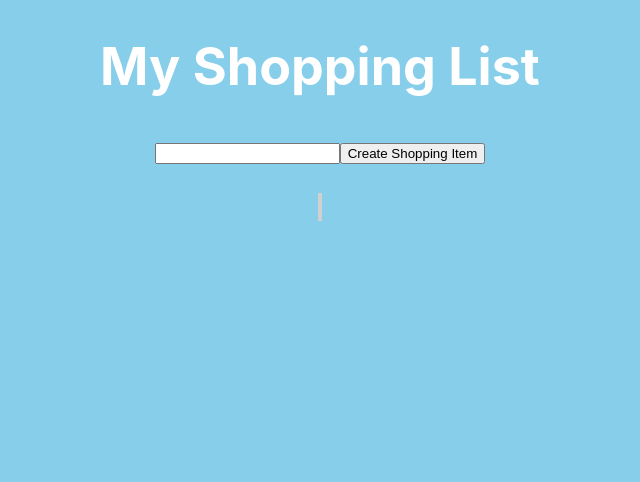
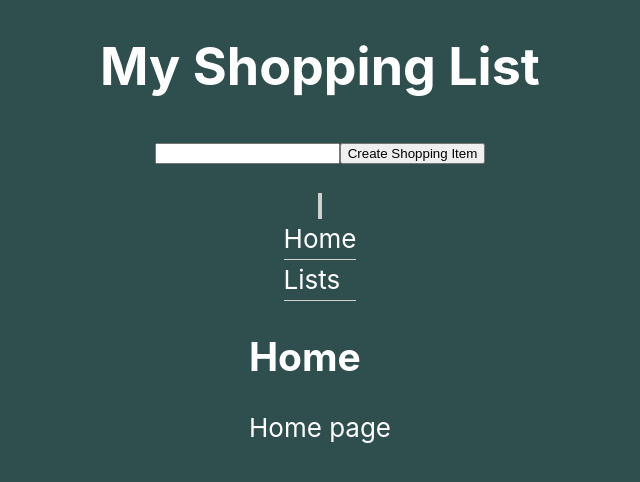
Before and after one commit to Matthiasexe/extend-test-Matt, a React (Create React App) app: page / in a window 1280 px wide. Shown: the top 482 px of the page, without its empty margins (320-960 px from the left). Built offline with nearby package versions, Linux system fonts and the light colour scheme.

Commit message:
Saving changes before i mess up

```diff
--- a/package.json
+++ b/package.json
@@ -3,12 +3,15 @@
   "version": "0.1.0",
   "private": true,
   "dependencies": {
+    "-": "^0.0.1",
     "@testing-library/jest-dom": "^5.14.1",
     "@testing-library/react": "^11.2.7",
     "@testing-library/user-event": "^12.8.3",
     "react": "^17.0.2",
     "react-dom": "^17.0.2",
+    "react-router-dom": "^5.2.0",
     "react-scripts": "4.0.3",
+    "save": "^2.4.0",
     "web-vitals": "^1.1.2"
   },
   "scripts": {
--- a/src/App.css
+++ b/src/App.css
@@ -15,7 +15,7 @@
 }
 
 .App-header { /* if class name is "App-Header" this will change how it looks*/
-  background-color:#87CEEB;
+  background-color:#2F4F4F;
   min-height: 100vh;
   display: flex;
   flex-direction: column;
@@ -37,6 +37,30 @@
   cursor: pointer;
 }
 
+.menu a { /* controls how the links look */
+text-decoration: none;
+display: block;
+color: #fff;
+}
+
+.menu li{ /* for organizing the links */
+  font-size: 1.0;
+  height: 40px;
+  border-bottom: 1px solid #d0d0d0;
+  line-height: 40px;
+
+}
+
+.menu ul {
+  background-color: #2F4F4F; /* makes background of links same color as webpage */
+  margin:0;
+}
+
+ul {
+  list-style-type:none;
+  padding:0;
+}
+
 @keyframes App-logo-spin {
   from {
     transform: rotate(0deg);
--- a/src/App.js
+++ b/src/App.js
@@ -1,10 +1,16 @@
-import logo from './logo.svg';
 import './App.css';
 import React, {useState} from 'react' // use state allows you to add react state function components. always use at the top of a  react function.
+import { render } from '@testing-library/react';
+import { BrowserRouter as Router} from 'react-router-dom';
+import{
+  Route, Link, Switch,Redirect
+} from 'react-router-dom'
 
+import Home from './Home'; // reminds me of object oriented programming. where you split up functions in differnt code files and put them all together in one code file
+import Lists from './Lists';
 function App() {
 
-  const [list, setList] = useState([]);
+  const [list, setList] = useState([]); // list stores value. set list updates the list
   const [inputData, setInputData] = useState('');
 
   const handleAddItem = () =>{   {/* takes values entered in the text feild amd reads it*/}
@@ -16,14 +22,18 @@ function App() {
 
 const handleRemoveItem = (index) => { {/* removes data once it is clicked */}
   const newList =[];
-  for(let i = 0; i< list.length; i++){ // if value is plus one it will delete?
+  for(let i = 0; i< list.length; i++){
     if (index != i){
       newList.push(list[i]);
     }
   }
   setList(newList);
 }
+
   return (
+
+    <Router> {/* keeps UI in sync with the URL */}
+
     <div className='App-header'>
       <h1>My Shopping List</h1>
       <div className='input'>
@@ -42,8 +52,23 @@ const handleRemoveItem = (index) => { {/* removes data once it is clicked */}
                )
              })}
       </div>
+
+    <div className="menu"> {/* allows you to seperate the code and cistomize it according to class name*/}
+      <ul>{/* makes an unordered list*/ }
+        <li><Link to="/"> Home </Link></li> {/* makes a list */}
+       <li> <Link to="/lists"> Lists </Link> {/* renders navigation link */}</li>
+      </ul>
+
     </div>
-
+    <div className="App-intro">
+      <Switch> {/* makes path mathcing exclusive rather than inclusive. renders only the first route that matches the location*/}
+      <Route exact path="/"component={Home}/> {/* Route sends the webpage to whatever option the user chooses*/}
+      <Route path="/lists" component={Lists}/>
+      <Redirect to="/"/> {/* navigates to new component if non existent path is entered*/}
+      </Switch>
+    </div>
+    </div>
+     </Router>
   );
 }
 
--- /dev/null
+++ b/src/Home.js
@@ -0,0 +1,10 @@
+import React from 'react';
+
+const Home = () => (
+    <div>
+        <h2>Home</h2>
+        Home page
+    </div>
+);
+
+export default Home;
--- /dev/null
+++ b/src/Lists.js
@@ -0,0 +1,13 @@
+import React from 'react';
+import { Link } from 'react-router-dom';
+
+const List = () => (
+ <div>
+     <h2> Previously made lists </h2>
+     These are your previously made lists
+
+ </div>
+
+);
+
+export default List;
```
Also changed, not shown: 1 other file (tests, documents, lock files or other folders).
